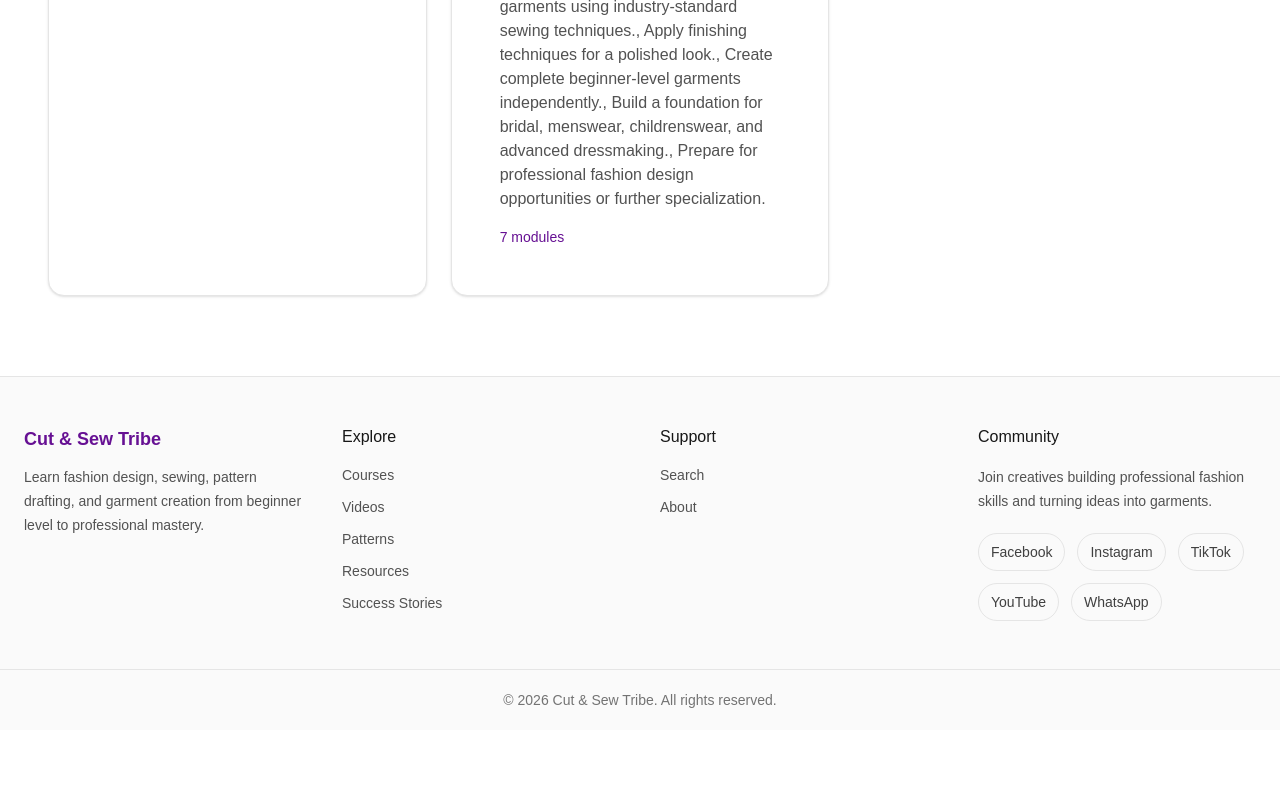
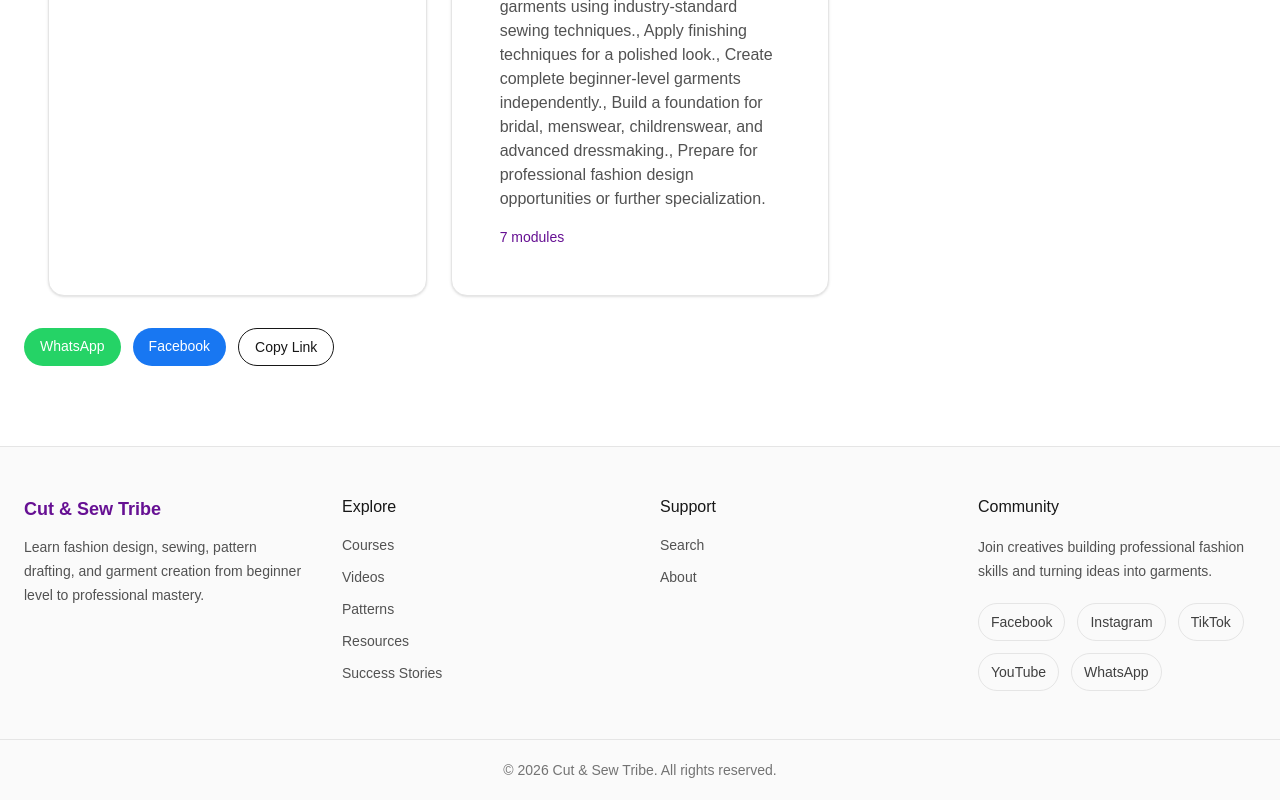
Before and after one commit to CutAndSewTribe/cut-and-sew-tribe, a Next.js app: page /courses/beginner-fashion-design in a window 1280 px wide. Shown: the part 1022-1822 px from the top of the page. Before the commit the page ends 1752 px from the top, so only its background shows below. Built offline with nearby package versions, Linux system fonts and the light colour scheme.

Commit message:
Add sharing to course pages

```diff
--- a/src/app/courses/[slug]/page.tsx
+++ b/src/app/courses/[slug]/page.tsx
@@ -8,6 +8,8 @@ import {
   ContentCard,
   ContentGrid,
 } from "@/components/shared";
+
+import ShareButtons from "@/components/shared/ShareButtons";
 
 import { courses } from "@/content/courses";
 
@@ -139,7 +141,12 @@ export default async function CourseDetailPage({
             />
 
 
-          </ContentGrid>
+                    </ContentGrid>
+
+
+                    <ShareButtons
+                      title={course.title}
+                    />
 
 
         </Container>
```
